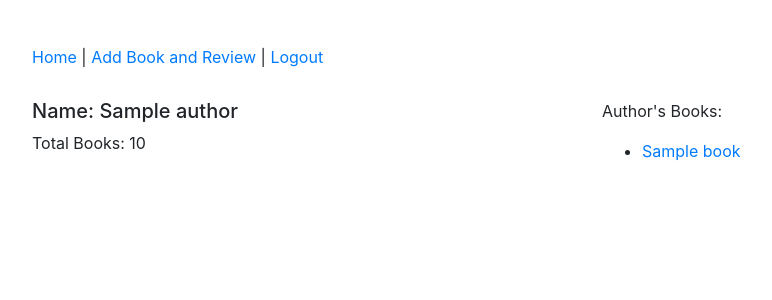
After one commit to tgflet/DojoReads, a Django app: template apps/app_one/templates/app_one/author.html in a window 1280 px wide. The commit adds this page. Shown: the top 300 px of the page, without its empty margins (53-825 px from the left). Run offline with Django 3.2, Linux system fonts and the light colour scheme; tables that the repository leaves empty hold one stand-in row (values such as "Sample post"); the template is opened without the code that fills it: values that come from a table or form of the project are taken from there, most other values are stand-ins (such as "Sample title", 1, 10 or a date in 2020); parts of the project's set-up code (start-up, migrations or seed data) failed here and were passed over; some libraries are stand-ins or nearby versions.

Commit message:
second commit - added some style and an author page

```diff
--- /dev/null
+++ b/apps/app_one/static/app_one/css/index.css
@@ -0,0 +1,14 @@
+body{
+    background-color: aliceblue;
+    padding-top: 45px;
+}
+.headline{
+    text-align: center;
+}
+.navigation{
+    margin-bottom: 30px;
+}
+.booklist{
+    max-height: 500px;
+    overflow: scroll;
+}
--- a/apps/app_one/templates/app_one/add.html
+++ b/apps/app_one/templates/app_one/add.html
@@ -4,6 +4,8 @@
     <meta charset="UTF-8">
     <meta name="viewport" content="width=device-width, initial-scale=1.0">
     <meta http-equiv="X-UA-Compatible" content="ie=edge">
+    {% load static %}
+    <link rel="stylesheet" href="{% static "app_one/css/index.css" %}">
     <link rel="stylesheet" href="https://stackpath.bootstrapcdn.com/bootstrap/4.3.1/css/bootstrap.min.css" integrity="sha384-ggOyR0iXCbMQv3Xipma34MD+dH/1fQ784/j6cY/iJTQUOhcWr7x9JvoRxT2MZw1T" crossorigin="anonymous">
     <title>Document</title>
 </head>
--- /dev/null
+++ b/apps/app_one/templates/app_one/author.html
@@ -0,0 +1,38 @@
+<!DOCTYPE html>
+<html lang="en">
+<head>
+    <meta charset="UTF-8">
+    <meta name="viewport" content="width=device-width, initial-scale=1.0">
+    <meta http-equiv="X-UA-Compatible" content="ie=edge">
+    <title>Dojo Reads</title>
+    {% load static %}
+    <link rel="stylesheet" href="{% static "app_one/css/index.css" %}">
+    <link rel="stylesheet" href="https://stackpath.bootstrapcdn.com/bootstrap/4.3.1/css/bootstrap.min.css" integrity="sha384-ggOyR0iXCbMQv3Xipma34MD+dH/1fQ784/j6cY/iJTQUOhcWr7x9JvoRxT2MZw1T" crossorigin="anonymous">
+
+</head>
+<body>
+        <div class="container">
+                <div class="navigation">
+                    <a href="/books">Home</a> | <a href="/books/add">Add Book and Review</a> | <a href="/logout">Logout</a>
+                </div>
+                <div class="row">
+                    <div class="col">
+                        <h5>Name: {{author.name}}</h5>
+                        <p>Total Books: {{book_total}}
+                        </p>
+                    </div>
+                    <div class="col">
+                        <p>Author's Books:</p>
+                        <ul>
+                            {% for book in books%}
+                            <li><a href="/books/{{book.id}}">{{book.title}}</a></li>
+                            {% endfor %}
+                        </ul>
+                    </div>
+                </div>
+
+                <br>
+
+            </div>
+</body>
+</html>
--- a/apps/app_one/templates/app_one/index.html
+++ b/apps/app_one/templates/app_one/index.html
@@ -5,9 +5,12 @@
     <meta name="viewport" content="width=device-width, initial-scale=1.0">
     <meta http-equiv="X-UA-Compatible" content="ie=edge">
     <title>Login and Registration</title>
+    {% load static %}
+    <link rel="stylesheet" href="{% static "app_one/css/index.css" %}">
     <link rel="stylesheet" href="https://stackpath.bootstrapcdn.com/bootstrap/4.3.1/css/bootstrap.min.css" integrity="sha384-ggOyR0iXCbMQv3Xipma34MD+dH/1fQ784/j6cY/iJTQUOhcWr7x9JvoRxT2MZw1T" crossorigin="anonymous">
 </head>
 <body>
+    <h1 class="headline">Dojo Reads</h1>
     <div class="container">
         <div class="row"><h2>Login and Registration</h2></div>
         {% if messages %}
--- a/apps/app_one/templates/app_one/wall.html
+++ b/apps/app_one/templates/app_one/wall.html
@@ -7,6 +7,8 @@
     <link rel="stylesheet" href="https://stackpath.bootstrapcdn.com/bootstrap/4.3.1/css/bootstrap.min.css" integrity="sha384-ggOyR0iXCbMQv3Xipma34MD+dH/1fQ784/j6cY/iJTQUOhcWr7x9JvoRxT2MZw1T" crossorigin="anonymous">
     <title>Books Home</title>
     {% load static %}
+    {% load static %}
+    <link rel="stylesheet" href="{% static "app_one/css/index.css" %}">
     <style>
         .stars{
             width:200px;
@@ -16,7 +18,7 @@
 <body>
     <div class="container">
         <div class="row">
-            <div class="col">
+            <div class="col ">
                 <h4>Welcome, {{profile.alias}}</h4>
                 <p></p>
                 <p></p>
@@ -40,7 +42,7 @@
                 <p></p>
                 <p></p>
                 <h6>Books with Reviews:</h6>
-                <div>
+                <div class="booklist">
                     {% for book in books %}
                         <p><a href="books/{{book.id}}">{{book.title}}</a></p>
                     {% endfor %}
--- a/apps/app_one/urls.py
+++ b/apps/app_one/urls.py
@@ -14,4 +14,5 @@ urlpatterns=[
     path('review',views.review),
     path('users/<num>',views.user),
     path('delete',views.destroy),
+    path('authors/<num>',views.author),
 ]
```
Also changed, not shown: apps/app_one/templates/app_one/book.html (+7 -2 lines), apps/app_one/templates/app_one/user.html (+14 -2 lines), apps/app_one/views.py (+24 -0 lines).
